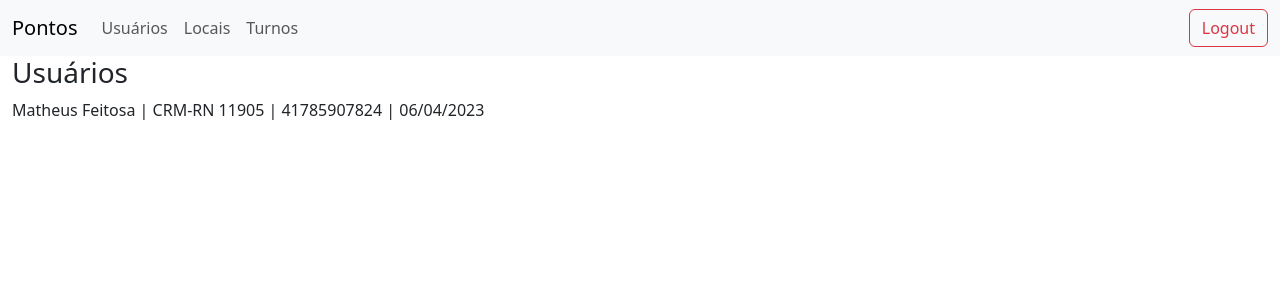
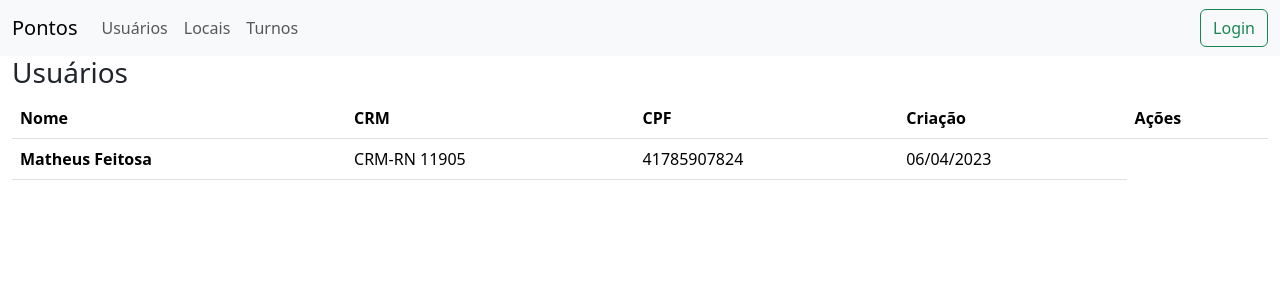
Before and after one commit to mathefeitosa/sistema-de-pontos-django, a Django app: page /profiles/ in a window 1280 px wide. Shown: the top 300 px of the page. Run offline with Django 4.2, Linux system fonts and the light colour scheme; data comes from the database, SQL or seed files in the repository; both versions use the stored data as it was after the commit.

Commit message:
Login and logout buttons; table of users

```diff
--- a/templates/navbar.html
+++ b/templates/navbar.html
@@ -23,8 +23,14 @@
         </ul>
 
         <!-- LOGOUT -->
+        {% if user.is_authenticated %}
         <a href="{% url 'logout' %}"
             class="btn btn-outline-danger"
             type="submit">Logout</a>
+        {% else %}
+        <a href="{% url 'login' %}"
+            class="btn btn-outline-success"
+            type="submit">Login</a>
+        {% endif %}
     </div>
 </nav>
--- a/templates/profiles/profiles_list.html
+++ b/templates/profiles/profiles_list.html
@@ -1,9 +1,28 @@
 {% extends "base.html" %}
 {% block content %}
+
 <h3>Usuários</h3>
-{% for profile in profiles %}
-<p>{{profile.name}} | CRM-{{profile.crm_state}} {{profile.crm_number}} | {{profile.cpf}} |
-    {{profile.created|date:"d/m/Y"}}
-</p>
-{% endfor %}
+
+<table class="table">
+    <thead>
+        <tr>
+            <th scope="col">Nome</th>
+            <th scope="col">CRM</th>
+            <th scope="col">CPF</th>
+            <th scope="col">Criação</th>
+            <th scope="col">Ações</th>
+        </tr>
+    </thead>
+    <tbody>
+        {% for profile in profiles %}
+        <tr>
+            <th scope="row">{{profile.name}}</th>
+            <td>CRM-{{profile.crm_state}} {{profile.crm_number}}</td>
+            <td>{{profile.cpf}}</td>
+            <td>{{profile.created|date:"d/m/Y"}}</td>
+        </tr>
+        {% endfor %}
+    </tbody>
+</table>
+
 {% endblock content %}
```
Also changed, not shown: db.sqlite3.
